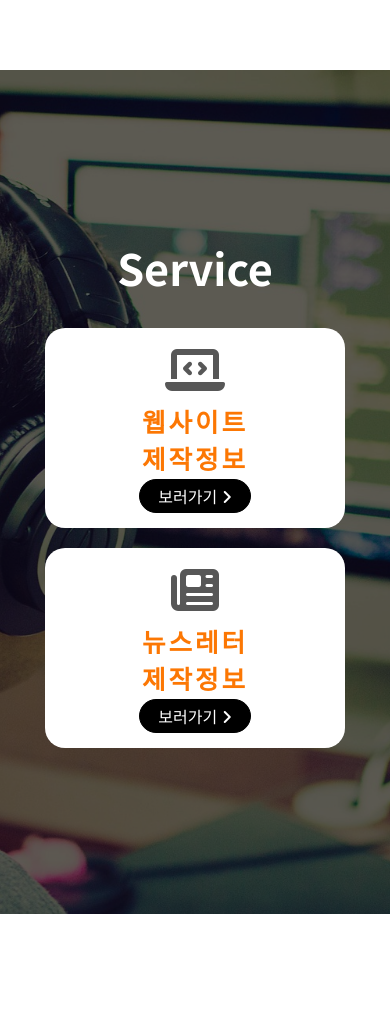
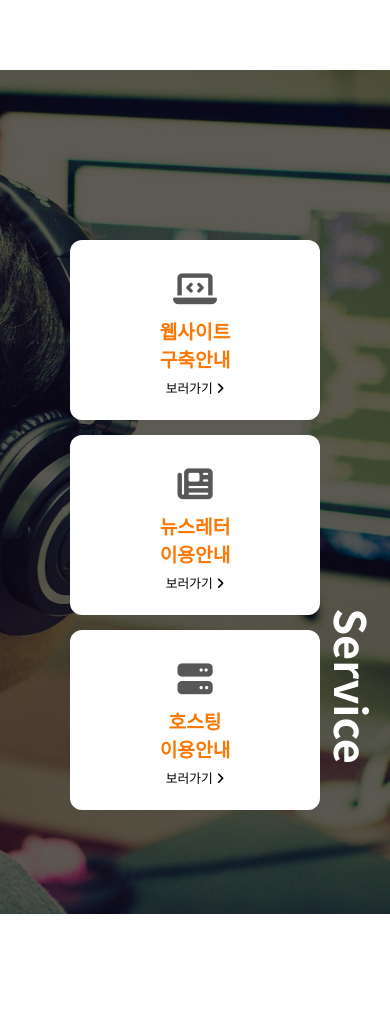
Before and after one commit to JohnnyKnon/WebAgency, a PHP site: page / in a window 390 px wide. Shown: the part 1618-2627 px from the top of the page. Run offline with PHP 8.4, Linux system fonts and the light colour scheme; some libraries are stand-ins or nearby versions.

Commit message:
Service Part end

```diff
--- a/index.html
+++ b/index.html
@@ -93,19 +93,25 @@
         </article>
         <article class="service__contents__wrapper">
           <!-- 웹사이트 박스 -->
-          <section class="website" data-aos="fade-up" data-aos-duration="2000">
+          <section class="website" data-aos="fade-up" data-aos-duration="1000">
             <span><i class="fa-solid fa-laptop-code"></i></span>
-            <h1>웹사이트<br />제작정보</h1>
+            <h1>웹사이트<br />구축안내</h1>
             <button>보러가기 <i class="fa-solid fa-angle-right"></i></button>
           </section>
           <!-- 뉴스레터 박스 -->
           <section
             class="newsletter"
             data-aos="fade-up"
-            data-aos-duration="3000"
+            data-aos-duration="2000"
           >
             <span><i class="fa-solid fa-newspaper"></i></span>
-            <h1>뉴스레터<br />제작정보</h1>
+            <h1>뉴스레터<br />이용안내</h1>
+            <button>보러가기 <i class="fa-solid fa-angle-right"></i></button>
+          </section>
+          <!-- 호스팅 박스 -->
+          <section class="hosting" data-aos="fade-up" data-aos-duration="3000">
+            <span><i class="fa-solid fa-server"></i></span>
+            <h1>호스팅<br />이용안내</h1>
             <button>보러가기 <i class="fa-solid fa-angle-right"></i></button>
           </section>
         </article>
--- a/scss/main/main.css
+++ b/scss/main/main.css
@@ -573,6 +573,7 @@ main #about .right__box p {
 }
 
 main #service {
+  position: relative;
   background-color: #000;
   display: -webkit-box;
   display: -ms-flexbox;
@@ -592,7 +593,8 @@ main #service {
 
 @media screen and (max-width: 767px) {
   main #service {
-    gap: 30px;
+    overflow-y: hidden;
+    gap: 15px;
   }
 }
 
@@ -606,6 +608,7 @@ main #service .bg__img {
 }
 
 main #service .service__title__wrapper {
+  position: relative;
   z-index: 100;
 }
 
@@ -613,6 +616,16 @@ main #service .service__title__wrapper .service__title {
   font-family: "Noto Sans KR", sans-serif;
   font-size: 2.7rem;
   color: #fff;
+}
+
+@media screen and (max-width: 767px) {
+  main #service .service__title__wrapper .service__title {
+    position: absolute;
+    -webkit-transform: rotate(90deg);
+            transform: rotate(90deg);
+    top: 480px;
+    left: 80px;
+  }
 }
 
 main #service .service__contents__wrapper {
@@ -625,24 +638,28 @@ main #service .service__contents__wrapper {
   -webkit-box-align: center;
       -ms-flex-align: center;
           align-items: center;
-  gap: 50px;
+  -ms-flex-wrap: wrap;
+      flex-wrap: wrap;
+  gap: 15px;
 }
 
 @media screen and (max-width: 767px) {
   main #service .service__contents__wrapper {
+    padding-top: 50px;
     -webkit-box-orient: vertical;
     -webkit-box-direction: normal;
         -ms-flex-direction: column;
             flex-direction: column;
-    gap: 20px;
   }
 }
 
-main #service .service__contents__wrapper .website {
-  width: 400px;
-  height: 500px;
+main #service .service__contents__wrapper .website,
+main #service .service__contents__wrapper .newsletter,
+main #service .service__contents__wrapper .hosting {
+  width: 250px;
+  height: 280px;
   background-color: #fff;
-  border-radius: 20px;
+  border-radius: 12px;
   display: -webkit-box;
   display: -ms-flexbox;
   display: flex;
@@ -650,173 +667,101 @@ main #service .service__contents__wrapper .website {
   -webkit-box-direction: normal;
       -ms-flex-direction: column;
           flex-direction: column;
+  -webkit-box-pack: center;
+      -ms-flex-pack: center;
+          justify-content: center;
   -webkit-box-align: center;
       -ms-flex-align: center;
           align-items: center;
-  -webkit-box-pack: center;
-      -ms-flex-pack: center;
-          justify-content: center;
-  gap: 5px;
+  gap: 10px;
+  font-family: "Noto Sans KR", sans-serif;
+  text-align: center;
 }
 
-@media screen and (max-width: 850px) {
-  main #service .service__contents__wrapper .website {
-    width: 300px;
-    height: 400px;
-    background-color: #fff;
-    border-radius: 20px;
+@media screen and (max-width: 767px) {
+  main #service .service__contents__wrapper .website,
+  main #service .service__contents__wrapper .newsletter,
+  main #service .service__contents__wrapper .hosting {
+    gap: 5px;
   }
+}
+
+main #service .service__contents__wrapper .website span,
+main #service .service__contents__wrapper .newsletter span,
+main #service .service__contents__wrapper .hosting span {
+  font-size: 2.2rem;
+  color: #575757;
+}
+
+main #service .service__contents__wrapper .website h1,
+main #service .service__contents__wrapper .newsletter h1,
+main #service .service__contents__wrapper .hosting h1 {
+  font-weight: 700;
+  font-size: 1.2rem;
+  color: #fc7703;
+}
+
+main #service .service__contents__wrapper .website button,
+main #service .service__contents__wrapper .newsletter button,
+main #service .service__contents__wrapper .hosting button {
+  font-family: "Noto Sans KR", sans-serif;
+  font-size: 0.8rem;
+}
+
+main #service .service__contents__wrapper .website button::after,
+main #service .service__contents__wrapper .newsletter button::after,
+main #service .service__contents__wrapper .hosting button::after {
+  display: block;
+  content: '';
+  border-bottom: 1px solid #000;
+  -webkit-transform: scaleX(0);
+          transform: scaleX(0);
+  -webkit-transition: all 250ms ease-in-out;
+  transition: all 250ms ease-in-out;
+}
+
+main #service .service__contents__wrapper .website button:hover::after, main #service .service__contents__wrapper .website button:focus::after,
+main #service .service__contents__wrapper .newsletter button:hover::after,
+main #service .service__contents__wrapper .newsletter button:focus::after,
+main #service .service__contents__wrapper .hosting button:hover::after,
+main #service .service__contents__wrapper .hosting button:focus::after {
+  -webkit-transform: scaleX(1);
+          transform: scaleX(1);
 }
 
 @media screen and (max-width: 767px) {
   main #service .service__contents__wrapper .website {
-    width: 300px;
-    height: 200px;
+    width: 250px;
+    height: 180px;
     background-color: #fff;
-    border-radius: 20px;
-    gap: 3px;
-  }
-}
-
-main #service .service__contents__wrapper .website span {
-  font-size: 5rem;
-  color: #575757;
-}
-
-@media screen and (max-width: 767px) {
-  main #service .service__contents__wrapper .website span {
-    font-size: 3rem;
-  }
-}
-
-main #service .service__contents__wrapper .website h1 {
-  font-family: "Noto Sans KR", sans-serif;
-  font-weight: 700;
-  font-size: 2rem;
-  color: #fc7703;
-  letter-spacing: 3px;
-}
-
-@media screen and (max-width: 767px) {
-  main #service .service__contents__wrapper .website h1 {
-    font-size: 1.6rem;
-  }
-}
-
-main #service .service__contents__wrapper .website button {
-  margin-top: 40px;
-  font-family: "Noto Sans KR", sans-serif;
-  font-weight: 500;
-  font-size: 1rem;
-  color: #fff;
-  padding: 7px 28px;
-  background-color: #000;
-  border: 1px solid #000;
-  border-radius: 20px;
-  -webkit-transition: all 300ms ease-in-out;
-  transition: all 300ms ease-in-out;
-}
-
-main #service .service__contents__wrapper .website button:hover, main #service .service__contents__wrapper .website button:focus {
-  color: #000;
-  background-color: #fff;
-}
-
-@media screen and (max-width: 767px) {
-  main #service .service__contents__wrapper .website button {
-    margin-top: 0px;
-    padding: 4px 18px;
-  }
-}
-
-main #service .service__contents__wrapper .newsletter {
-  width: 400px;
-  height: 500px;
-  background-color: #fff;
-  border-radius: 20px;
-  display: -webkit-box;
-  display: -ms-flexbox;
-  display: flex;
-  -webkit-box-orient: vertical;
-  -webkit-box-direction: normal;
-      -ms-flex-direction: column;
-          flex-direction: column;
-  -webkit-box-align: center;
-      -ms-flex-align: center;
-          align-items: center;
-  -webkit-box-pack: center;
-      -ms-flex-pack: center;
-          justify-content: center;
-  gap: 5px;
-}
-
-@media screen and (max-width: 850px) {
-  main #service .service__contents__wrapper .newsletter {
-    width: 300px;
-    height: 400px;
-    background-color: #fff;
-    border-radius: 20px;
+    border-radius: 12px;
   }
 }
 
 @media screen and (max-width: 767px) {
   main #service .service__contents__wrapper .newsletter {
-    width: 300px;
-    height: 200px;
+    width: 250px;
+    height: 180px;
     background-color: #fff;
-    border-radius: 20px;
-    gap: 3px;
+    border-radius: 12px;
   }
 }
 
-main #service .service__contents__wrapper .newsletter span {
-  font-size: 5rem;
-  color: #575757;
+@media screen and (max-width: 780px) {
+  main #service .service__contents__wrapper .hosting {
+    width: 520px;
+    height: 240px;
+    background-color: #fff;
+    border-radius: 12px;
+  }
 }
 
 @media screen and (max-width: 767px) {
-  main #service .service__contents__wrapper .newsletter span {
-    font-size: 3rem;
-  }
-}
-
-main #service .service__contents__wrapper .newsletter h1 {
-  font-family: "Noto Sans KR", sans-serif;
-  font-weight: 700;
-  font-size: 2rem;
-  color: #fc7703;
-  letter-spacing: 3px;
-}
-
-@media screen and (max-width: 767px) {
-  main #service .service__contents__wrapper .newsletter h1 {
-    font-size: 1.6rem;
-  }
-}
-
-main #service .service__contents__wrapper .newsletter button {
-  margin-top: 40px;
-  font-family: "Noto Sans KR", sans-serif;
-  font-weight: 500;
-  font-size: 1rem;
-  color: #fff;
-  padding: 7px 28px;
-  background-color: #000;
-  border: 1px solid #000;
-  border-radius: 20px;
-  -webkit-transition: all 300ms ease-in-out;
-  transition: all 300ms ease-in-out;
-}
-
-main #service .service__contents__wrapper .newsletter button:hover, main #service .service__contents__wrapper .newsletter button:focus {
-  color: #000;
-  background-color: #fff;
-}
-
-@media screen and (max-width: 767px) {
-  main #service .service__contents__wrapper .newsletter button {
-    margin-top: 0px;
-    padding: 4px 18px;
+  main #service .service__contents__wrapper .hosting {
+    width: 250px;
+    height: 180px;
+    background-color: #fff;
+    border-radius: 12px;
   }
 }
 /*# sourceMappingURL=main.css.map */
--- a/scss/main/main.scss
+++ b/scss/main/main.scss
@@ -84,7 +84,7 @@ li {
 }
 
 @mixin ResponsiveSmallTablet {
-  @media screen and (max-width: 850px) {
+  @media screen and (max-width: 780px) {
     @content;
   }
 }
@@ -567,6 +567,8 @@ main {
 
   // Service
   #service {
+    //   position
+    position: relative;
     // background
     background-color: $black-color;
     // flex
@@ -574,9 +576,10 @@ main {
     align-items: center;
     justify-content: center;
     gap: 120px;
-    // Responsive
     @include ResponsiveMobile() {
-      gap: 30px;
+      overflow-y: hidden;
+      //   flex
+      gap: 15px;
     }
     .bg__img {
       // position
@@ -592,12 +595,23 @@ main {
     }
     // title
     .service__title__wrapper {
+      // position
+      position: relative;
+      // z-index
       z-index: 100;
       .service__title {
         // font
         font-family: $kr-font-family;
         font-size: 2.7rem;
         color: $white-color;
+        @include ResponsiveMobile() {
+          // position
+          position: absolute;
+          //   transform
+          transform: rotate(90deg);
+          top: 480px;
+          left: 80px;
+        }
       }
     }
     // contents
@@ -606,166 +620,90 @@ main {
       display: flex;
       justify-content: center;
       align-items: center;
-      gap: 50px;
-      // Responsive
+      flex-wrap: wrap;
+      gap: 15px;
+      //   Responsive
       @include ResponsiveMobile() {
+        //   padding
+        padding-top: 50px;
+        // flex
         flex-direction: column;
-        gap: 20px;
       }
-
-      //   website
-      .website {
+      //   box styiing
+      .website,
+      .newsletter,
+      .hosting {
         //   box styling
-        @include ServiceBoxes(400px, 500px, $white-color, 20px);
+        @include ServiceBoxes(250px, 280px, $white-color, 12px);
         // flex
         @include flexboxStyle();
+        justify-content: center;
         align-items: center;
-        justify-content: center;
-        gap: 5px;
-        // Responsive
-        @include ResponsiveSmallTablet() {
-          @include ServiceBoxes(300px, 400px, $white-color, 20px);
-        }
+        gap: 10px;
+        // font
+        font-family: $kr-font-family;
+        // text
+        text-align: center;
         // Responsive
         @include ResponsiveMobile() {
-          @include ServiceBoxes(300px, 200px, $white-color, 20px);
-          gap: 3px;
+          gap: 5px;
+        }
+        span {
+          // font
+          font-size: 2.2rem;
+          color: $dark-grey-color;
         }
 
-        // icon
-        span {
-          // font
-          font-size: 5rem;
-          color: $dark-grey-color;
-          @include ResponsiveMobile() {
-            //   font
-            font-size: 3rem;
-          }
-        }
         h1 {
           // font
-          font-family: $kr-font-family;
           font-weight: $bold-weight;
-          font-size: 2rem;
+          font-size: 1.2rem;
           color: $orange-color;
-          //   text
-          letter-spacing: 3px;
-          //   Reponsive
-          @include ResponsiveMobile() {
-            //   font
-            font-size: 1.6rem;
-          }
         }
         button {
-          // margin
-          margin-top: 40px;
           // font
           font-family: $kr-font-family;
-          font-weight: $medium-weight;
-          font-size: 1rem;
-          color: $white-color;
-          //   button style
-          //   padding
-          padding: 7px 28px;
-          //   background
-          background-color: $black-color;
-          //   border
-          border: 1px solid $black-color;
-          border-radius: 20px;
-          //   transition
-          transition: all 300ms ease-in-out;
-          // hover
+          font-size: 0.8rem;
+          // after
+          &::after {
+            //   display
+            display: block;
+            // content
+            content: '';
+            // border
+            border-bottom: 1px solid $black-color;
+            // transform
+            transform: scaleX(0);
+            // transition
+            transition: all 250ms ease-in-out;
+          }
           &:hover,
           &:focus {
-            //   font
-            color: $black-color;
-            // background
-            background-color: $white-color;
-          }
-          //   Reponsive
-          @include ResponsiveMobile() {
-            // margin
-            margin-top: 0px;
-            //   padding
-            padding: 4px 18px;
+            &::after {
+              //   transform
+              transform: scaleX(1);
+            }
           }
         }
       }
+      //   Responsive
+      .website {
+        @include ResponsiveMobile() {
+          @include ServiceBoxes(250px, 180px, $white-color, 12px);
+        }
+      }
       .newsletter {
-        //   box styling
-        @include ServiceBoxes(400px, 500px, $white-color, 20px);
-        // flex
-        @include flexboxStyle();
-        align-items: center;
-        justify-content: center;
-        gap: 5px;
-        // Responsive
+        @include ResponsiveMobile() {
+          @include ServiceBoxes(250px, 180px, $white-color, 12px);
+        }
+      }
+      .hosting {
+        //   Responsive
         @include ResponsiveSmallTablet() {
-          @include ServiceBoxes(300px, 400px, $white-color, 20px);
+          @include ServiceBoxes(520px, 240px, $white-color, 12px);
         }
-        // Responsive
         @include ResponsiveMobile() {
-          @include ServiceBoxes(300px, 200px, $white-color, 20px);
-          gap: 3px;
-        }
-
-        // icon
-        span {
-          // font
-          font-size: 5rem;
-          color: $dark-grey-color;
-          @include ResponsiveMobile() {
-            //   font
-            font-size: 3rem;
-          }
-        }
-        h1 {
-          // font
-          font-family: $kr-font-family;
-          font-weight: $bold-weight;
-          font-size: 2rem;
-          color: $orange-color;
-          //   text
-          letter-spacing: 3px;
-          //   Reponsive
-          @include ResponsiveMobile() {
-            //   font
-            font-size: 1.6rem;
-          }
-        }
-        button {
-          // margin
-          margin-top: 40px;
-          // font
-          font-family: $kr-font-family;
-          font-weight: $medium-weight;
-          font-size: 1rem;
-          color: $white-color;
-          //   button style
-          //   padding
-          padding: 7px 28px;
-          //   background
-          background-color: $black-color;
-          //   border
-          border: 1px solid $black-color;
-          border-radius: 20px;
-          //   transition
-          transition: all 300ms ease-in-out;
-          // hover
-          &:hover,
-          &:focus {
-            //   font
-            color: $black-color;
-            // background
-            background-color: $white-color;
-          }
-          //   Reponsive
-          @include ResponsiveMobile() {
-            // margin
-            margin-top: 0px;
-            //   padding
-            padding: 4px 18px;
-          }
+          @include ServiceBoxes(250px, 180px, $white-color, 12px);
         }
       }
     }
```
Also changed, not shown: 1 other file.
